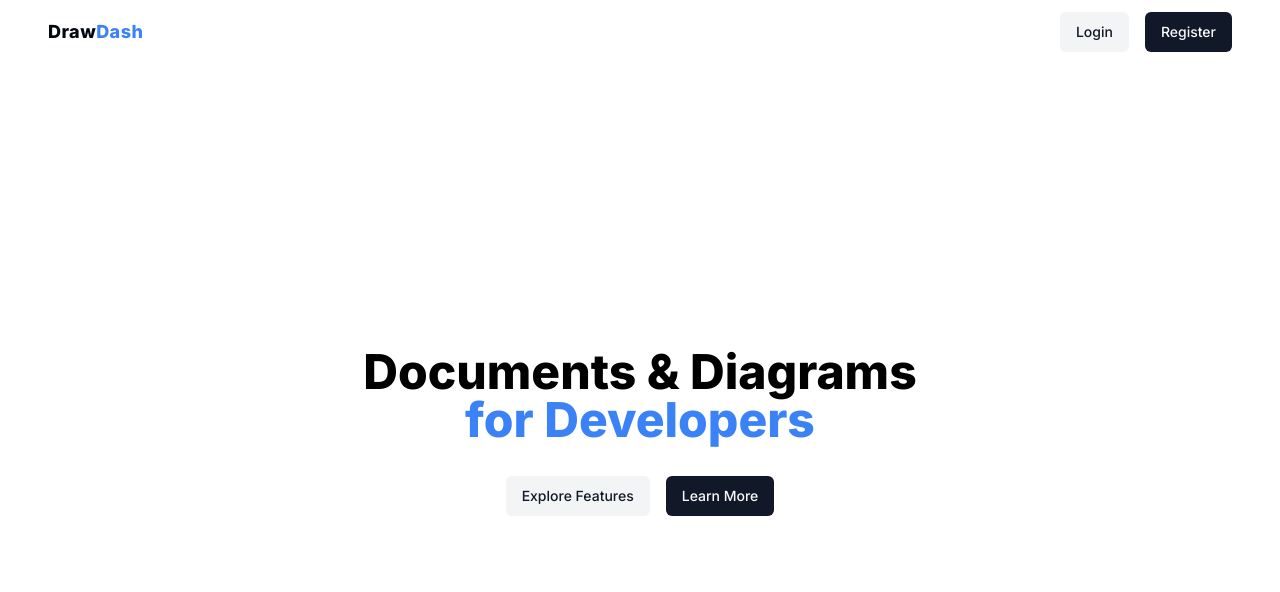
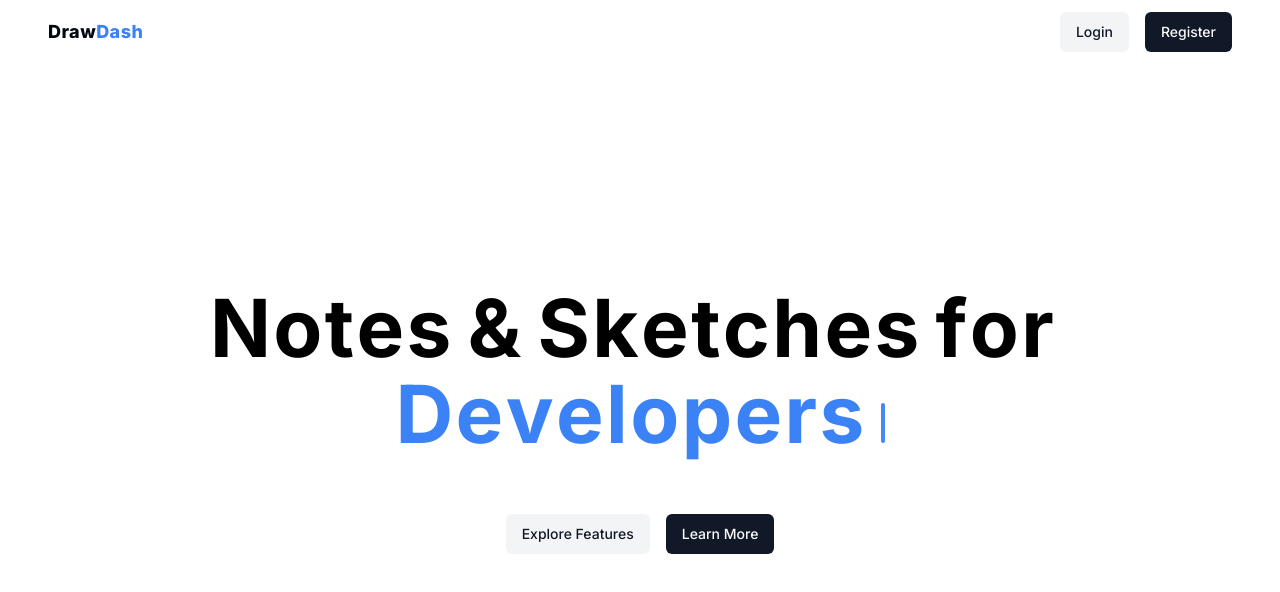
Before and after one commit to mohitarora249/draw-dash, a Next.js app: page / in a window 1280 px wide. Shown: the top 592 px of the page. Built offline with nearby package versions, Linux system fonts and the light colour scheme; no server answers.

Commit message:
landing page updates

```diff
--- a/app/_components/main-content.tsx
+++ b/app/_components/main-content.tsx
@@ -1,15 +1,36 @@
 import { buttonVariants } from "@/components/ui/button";
 import Link from "next/link";
 import React from "react";
+import TypewriterEffect from "./type-writer-effect";
 
 const MainContent = () => {
   return (
     <section className="flex h-full flex-col items-center justify-center">
-      <section className="mx-auto max-w-3xl text-center">
-        <h1 className="text-black text-3xl font-extrabold sm:text-5xl">
-          Documents & Diagrams
-          <span className="text-blue-500 sm:block"> for Developers </span>
-        </h1>
+      <TypewriterEffect
+        className="tracking-wider"
+        words={[
+          {
+            text: "Notes",
+            className: "text-3xl md:text-[5rem]",
+          },
+          {
+            text: "&",
+            className: "text-3xl md:text-[5rem]",
+          },
+          {
+            text: "Sketches",
+            className: "text-3xl md:text-[5rem]",
+          },
+          {
+            text: "for",
+            className: "text-3xl md:text-[5rem]",
+          },
+          {
+            text: "Developers",
+            className: "text-3xl md:text-[5rem] text-blue-500",
+          },
+        ]}
+      />
       <div className="mt-8 flex flex-wrap justify-center gap-4">
         <Link className={buttonVariants({ variant: "secondary" })} href="#">
           Explore Features
@@ -19,7 +40,6 @@ const MainContent = () => {
         </Link>
       </div>
     </section>
-    </section>
   );
 };
 
--- /dev/null
+++ b/app/_components/type-writer-effect.tsx
@@ -0,0 +1,100 @@
+"use client";
+
+import { cn } from "@/lib/utils";
+import { motion, stagger, useAnimate, useInView } from "framer-motion";
+import { useEffect } from "react";
+
+const TypewriterEffect = ({
+  words,
+  className,
+  cursorClassName,
+}: {
+  words: {
+    text: string;
+    className?: string;
+  }[];
+  className?: string;
+  cursorClassName?: string;
+}) => {
+  // split text inside of words into array of characters
+  const wordsArray = words.map((word) => {
+    return {
+      ...word,
+      text: word.text.split(""),
+    };
+  });
+
+  const [scope, animate] = useAnimate();
+  const isInView = useInView(scope);
+  useEffect(() => {
+    if (isInView) {
+      animate(
+        "span",
+        {
+          display: "inline-block",
+          opacity: 1,
+        },
+        {
+          duration: 0.3,
+          delay: stagger(0.1),
+          ease: "easeInOut",
+        }
+      );
+    }
+  }, [isInView]);
+
+  const renderWords = () => {
+    return (
+      <motion.div ref={scope} className="inline">
+        {wordsArray.map((word, idx) => {
+          return (
+            <div key={`word-${idx}`} className="inline-block pb-8">
+              {word.text.map((char, index) => (
+                <motion.span
+                  initial={{}}
+                  key={`char-${index}`}
+                  className={cn(
+                    `dark:text-white text-black opacity-0 hidden`,
+                    word.className
+                  )}
+                >
+                  {char}
+                </motion.span>
+              ))}
+              &nbsp;
+            </div>
+          );
+        })}
+      </motion.div>
+    );
+  };
+  return (
+    <div
+      className={cn(
+        "text-base sm:text-xl md:text-3xl lg:text-5xl font-bold text-center",
+        className
+      )}
+    >
+      {renderWords()}
+      <motion.span
+        initial={{
+          opacity: 0,
+        }}
+        animate={{
+          opacity: 1,
+        }}
+        transition={{
+          duration: 0.8,
+          repeat: Infinity,
+          repeatType: "reverse",
+        }}
+        className={cn(
+          "inline-block rounded-sm w-[4px] h-4 md:h-6 lg:h-10 bg-blue-500",
+          cursorClassName
+        )}
+      ></motion.span>
+    </div>
+  );
+};
+
+export default TypewriterEffect;
--- a/app/layout.tsx
+++ b/app/layout.tsx
@@ -6,8 +6,10 @@ import Providers from "./providers";
 const inter = Inter({ subsets: ["latin"] });
 
 export const metadata: Metadata = {
-  title: "Create Next App",
-  description: "Generated by create next app",
+  title:
+    "DrawDash: Your Ultimate Destination for Effortless Note-taking and Drawing",
+  description:
+    "DrawDash simplifies note-taking and drawing with its intuitive SAAS platform. Capture your ideas seamlessly with notes and drawings all in one place. Try DrawDash today for an organized and creative experience!",
 };
 
 type Props = {
--- a/package.json
+++ b/package.json
@@ -29,6 +29,7 @@
     "class-variance-authority": "^0.7.0",
     "clsx": "^2.1.0",
     "convex": "^1.10.0",
+    "framer-motion": "^11.0.12",
     "lucide-react": "^0.356.0",
     "moment": "^2.30.1",
     "next": "14.1.3",
```
Also changed, not shown: 1 other file (tests, documents, lock files or other folders). Lines whose indentation alone changed are shown as unchanged.
